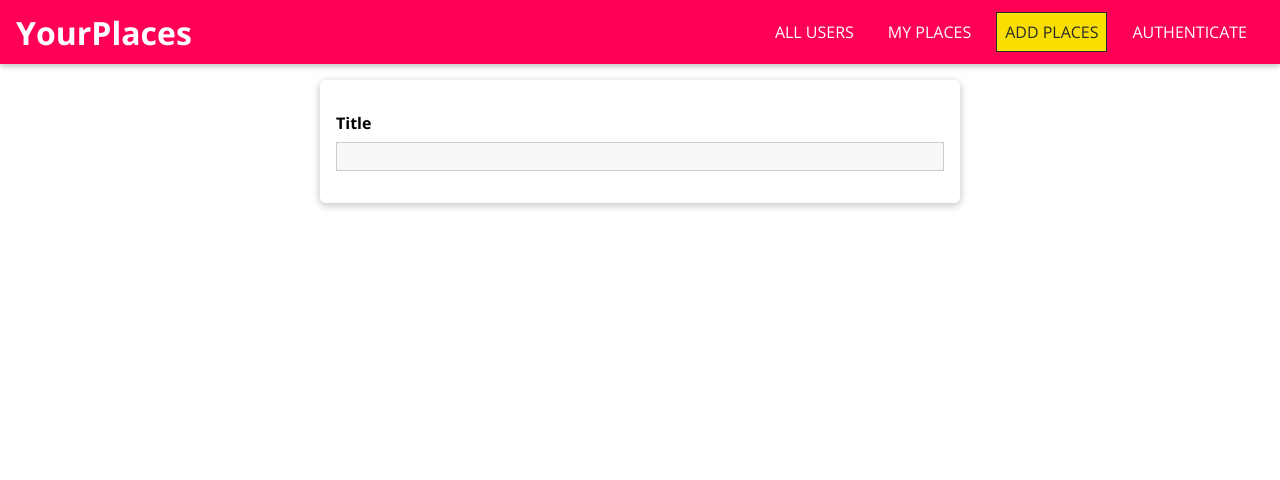
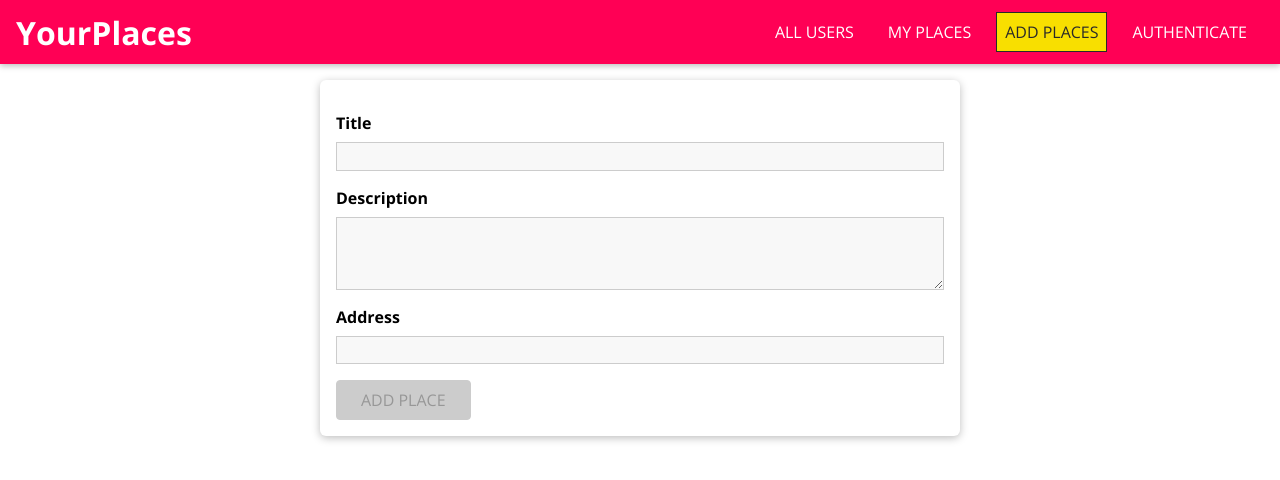
Before and after one commit to SDM-BQA/ShareView, a React (Vite) app in the folder mern-pro/client/: page /places/new in a window 1280 px wide. Shown: the top 480 px of the page. Built offline with nearby package versions, Linux system fonts and the light colour scheme.

Commit message:
adding more input and handle sub,it

```diff
--- a/mern-pro/client/src/places/pages/NewPlace.jsx
+++ b/mern-pro/client/src/places/pages/NewPlace.jsx
@@ -1,17 +1,99 @@
+import React, { useCallback, useReducer } from "react";
+
 import Input from "../../shared/FormElements/Input";
+import Button from "../../shared/FormElements/Button";
+import {
+  VALIDATOR_REQUIRE,
+  VALIDATOR_MINLENGTH,
+} from "../../shared/util/validators";
 import "./NewPlace.css";
-import { VALIDATOR_REQUIRE } from "../../shared/util/validators";
+
+const formReducer = (state, action) => {
+  switch (action.type) {
+    case "INPUT_CHANGE": {
+      let formIsValid = true;
+      for (const inputId in state.inputs) {
+        if (inputId === action.inputId) {
+          formIsValid = formIsValid && action.isValid;
+        } else {
+          formIsValid = formIsValid && state.inputs[inputId].isValid;
+        }
+      }
+      return {
+        ...state,
+        inputs: {
+          ...state.inputs,
+          [action.inputId]: { value: action.value, isValid: action.isValid },
+        },
+        isValid: formIsValid,
+      };
+    }
+    default:
+      return state;
+  }
+};
 
 const NewPlace = () => {
+  const [formState, dispatch] = useReducer(formReducer, {
+    inputs: {
+      title: {
+        value: "",
+        isValid: false,
+      },
+      description: {
+        value: "",
+        isValid: false,
+      },
+    },
+    isValid: false,
+  });
+
+  const inputHandler = useCallback((id, value, isValid) => {
+    dispatch({
+      type: "INPUT_CHANGE",
+      value: value,
+      isValid: isValid,
+      inputId: id,
+    });
+  }, []);
+
+  const placeSubmitHandeler = (event) => {
+    event.preventDefault();
+    console.log(formState.inputs);
+
+
+  };
+
   return (
-    <form className="place-form">
+    <form className="place-form" onSubmit={placeSubmitHandeler}>
       <Input
+        id="title"
+        element="input"
         type="text"
-        element="input"
         label="Title"
         validators={[VALIDATOR_REQUIRE()]}
-        errorText="Please Enter a valid title"
+        errorText="Please enter a valid title."
+        onInput={inputHandler}
       />
+      <Input
+        id="description"
+        element="textarea"
+        label="Description"
+        validators={[VALIDATOR_MINLENGTH(5)]}
+        errorText="Please enter a valid description (at least 5 characters)."
+        onInput={inputHandler}
+      />
+      <Input
+        id="address"
+        element="input"
+        label="Address"
+        validators={[VALIDATOR_REQUIRE()]}
+        errorText="Please enter a valid address."
+        onInput={inputHandler}
+      />
+      <Button type="submit" disabled={!formState.isValid}>
+        ADD PLACE
+      </Button>
     </form>
   );
 };
--- a/mern-pro/client/src/shared/FormElements/Input.jsx
+++ b/mern-pro/client/src/shared/FormElements/Input.jsx
@@ -1,51 +1,58 @@
 /* eslint-disable react/prop-types */
-import { useReducer } from 'react';
+import { useReducer, useEffect } from "react";
 
-import { validate } from '../util/validators';
-import './Input.css';
+import { validate } from "../util/validators";
+import "./Input.css";
 
 const inputReducer = (state, action) => {
   switch (action.type) {
-    case 'CHANGE':
+    case "CHANGE":
       return {
         ...state,
         value: action.val,
-        isValid: validate(action.val, action.validators)
+        isValid: validate(action.val, action.validators),
       };
-    case 'TOUCH': {
+    case "TOUCH": {
       return {
         ...state,
-        isTouched: true
-      }
+        isTouched: true,
+      };
     }
     default:
       return state;
   }
 };
 
-const Input = props => {
+const Input = (props) => {
   const [inputState, dispatch] = useReducer(inputReducer, {
-    value: '',
+    value: "",
     isTouched: false,
-    isValid: false
+    isValid: false,
   });
 
-  const changeHandler = event => {
+  const { id, onInput } = props;
+  const { value, isValid } = inputState;
+
+  useEffect(() => {
+    onInput(props.id, inputState.value, inputState.isValid);
+  }, [id, value, isValid, onInput]);
+
+  const changeHandler = (event) => {
     dispatch({
-      type: 'CHANGE',
+      type: "CHANGE",
       val: event.target.value,
-      validators: props.validators
+      validators: props.validators,
     });
   };
 
   const touchHandler = () => {
     dispatch({
-      type: 'TOUCH'
+      type: "TOUCH",
     });
   };
 
   const element =
-    props.element === 'input' ? (
+    props.element === "input" ? (
       <input
         id={props.id}
         type={props.type}
@@ -66,8 +73,9 @@
 
   return (
     <div
-      className={`form-control ${!inputState.isValid && inputState.isTouched &&
-        'form-control--invalid'}`}
+      className={`form-control ${
+        !inputState.isValid && inputState.isTouched && "form-control--invalid"
+      }`}
     >
       <label htmlFor={props.id}>{props.label}</label>
       {element}
```
